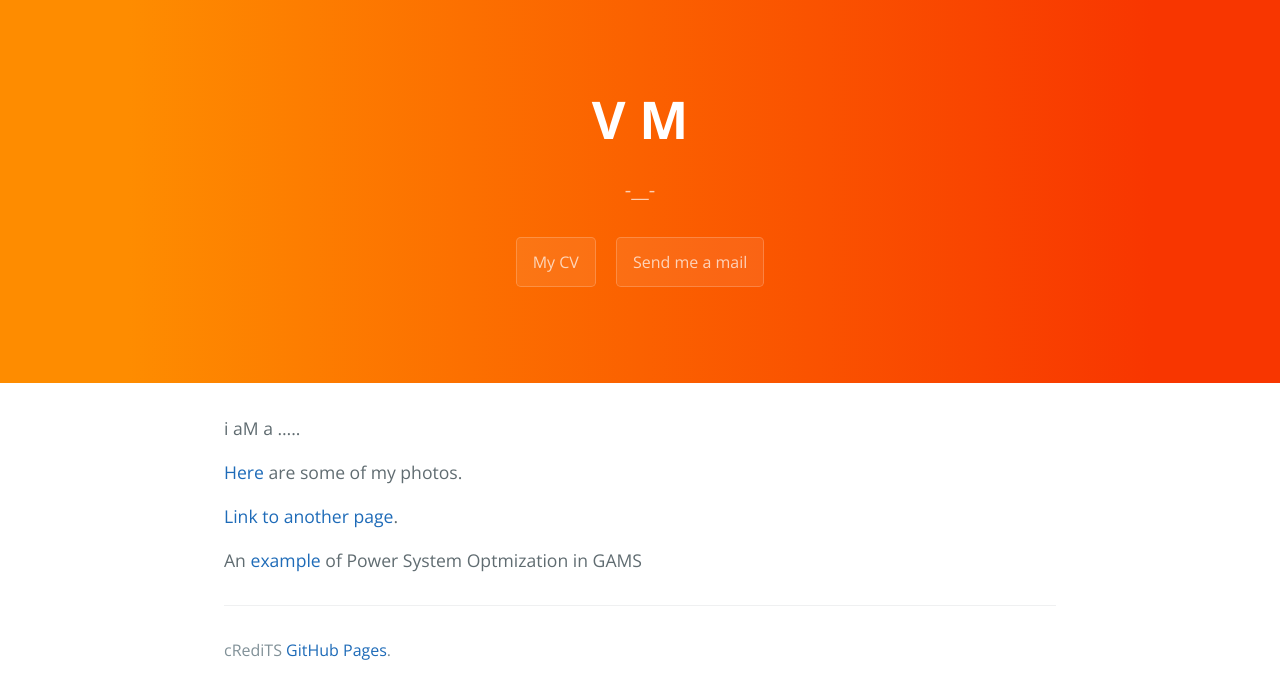
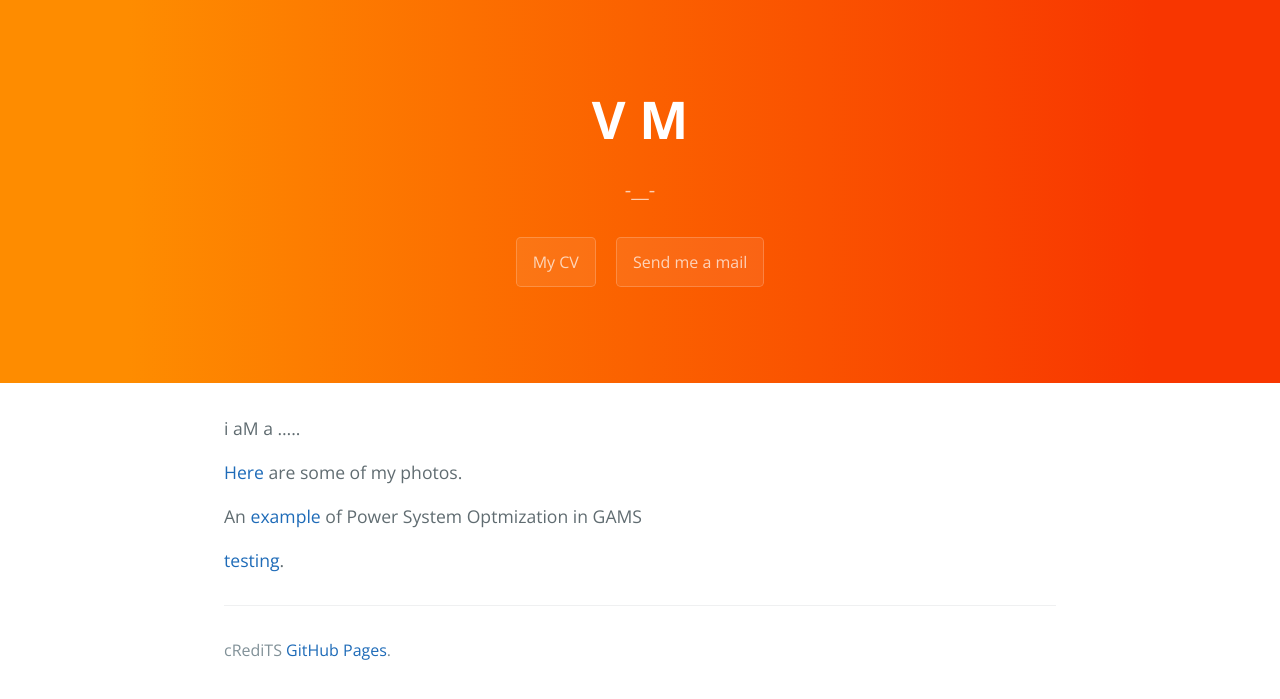
Before and after one commit to vlmeg/vlmeg.github.io, a Jekyll site: the page built from index.md, in a window 1280 px wide. Shown: the top 699 px of the page. Built offline with Jekyll 4.4.1, drawn with Linux system fonts in a browser that asks for light colours.

Commit message:
Update index.md

```diff
--- a/index.md
+++ b/index.md
@@ -7,6 +7,10 @@ i aM a .....
 
 [Here](http://vlmegphoto.me.pn) are some of my photos.
 
-[Link to another page](test).
+An [example](Optimization) of Power System Optmization in GAMS
 
-An [example](Optimization) of Power System Optmization in GAMS
+
+
+
+
+[testing](test).
```
